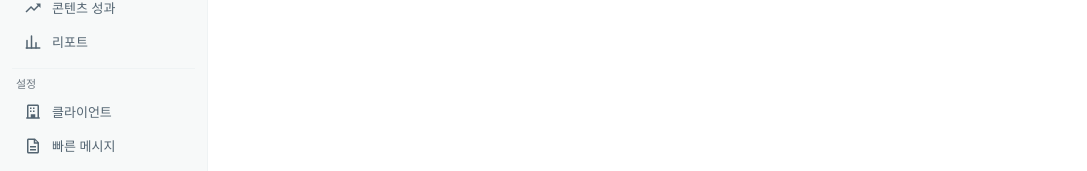
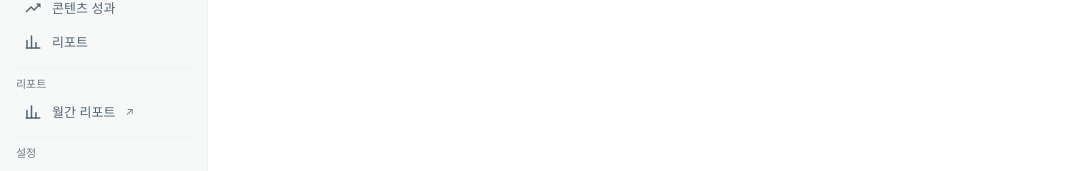
Before and after one commit to cb-koo/cb-x-deck, a Next.js app: page /workspaces in a window 1280 px wide. Shown: the part 489-660 px from the top of the page, without its empty margins (0-1087 px from the left). Built offline with nearby package versions, Linux system fonts and the light colour scheme; no server answers.

Commit message:
feat(sidebar): '리포트' 묶음 추가 — 첫 메뉴 월간 리포트(monthly-report, 새 탭)(koo 10-26)

```diff
--- a/src/components/Sidebar.tsx
+++ b/src/components/Sidebar.tsx
@@ -88,6 +88,11 @@ export function Sidebar({ wsId, wsError = false, onRetryWs }: {
     { href: '/reports', label: '리포트', Ic: ReportIcon },
   ];
 
+  // 리포트 — 캠페인 운영 다음 묶음(koo 10-26). 월간 리포트는 별도 앱(monthly-report)이라 새 탭으로 연다.
+  const reportNav = [
+    { href: 'https://monthly-report-tan.vercel.app/', label: '월간 리포트', Ic: ReportIcon },
+  ];
+
   // 설정 성격 화면(가끔 들어가 재료·규칙을 손보는 곳) — 매일 쓰는 작업 메뉴와 분리 (사이드바 개선 스펙)
   const settingsNav = [
     { href: '/clients', label: '클라이언트', Ic: ClinicIcon },
@@ -109,6 +114,15 @@ export function Sidebar({ wsId, wsError = false, onRetryWs }: {
           className={`flex items-center gap-2.5 rounded-full px-3 py-2 text-ui hover:bg-x-text/5 ${pathname === n.href ? 'font-bold text-x-text' : 'text-x-secondary'}`}>
       <n.Ic className="h-[18px] w-[18px]" />{n.label}
     </Link>
+  );
+  // 바깥 앱 링크 — 앱 안 이동이 아니라 새 탭(이동 가드·aria-current 불필요). ↗로 밖으로 나간다는 걸 미리 알린다.
+  const externalLink = (n: { href: string; label: string; Ic: (p: { className?: string }) => React.ReactNode }) => (
+    <a key={n.href} href={n.href} target="_blank" rel="noopener noreferrer"
+       className="flex items-center gap-2.5 rounded-full px-3 py-2 text-ui text-x-secondary hover:bg-x-text/5">
+      <n.Ic className="h-[18px] w-[18px]" />{n.label}
+      <span aria-hidden className="text-caption text-x-muted">↗</span>
+      <span className="sr-only">(새 탭)</span>
+    </a>
   );
   const groupTitle = (t: string) => <p className="mb-1 px-1 text-caption text-x-muted">{t}</p>;
   const divider = <div className="my-2 border-t border-x-border" />;
@@ -142,6 +156,10 @@ export function Sidebar({ wsId, wsError = false, onRetryWs }: {
 
         {groupTitle('캠페인 운영')}
         {globalNav.map(link)}
+        {divider}
+
+        {groupTitle('리포트')}
+        {reportNav.map(externalLink)}
         {divider}
 
         {groupTitle('설정')}
--- a/src/content/updates.ts
+++ b/src/content/updates.ts
@@ -12,6 +12,11 @@ export type UpdateEntry = {
 };
 
 export const UPDATES: UpdateEntry[] = [
+  {
+    date: '2026-10-26', type: '개선',
+    title: '왼쪽 메뉴에서 월간 리포트로 바로 갈 수 있어요',
+    summary: "왼쪽 메뉴의 캠페인 운영 아래에 '리포트' 묶음이 생겼어요. 첫 메뉴 '월간 리포트'를 누르면 월간 리포트 화면이 새 탭으로 열려요.",
+  },
   {
     date: '2026-10-26', type: '수정',
     title: '백수약국의 X 마케팅 비용도 LINE 대시보드에 보내요',
```
